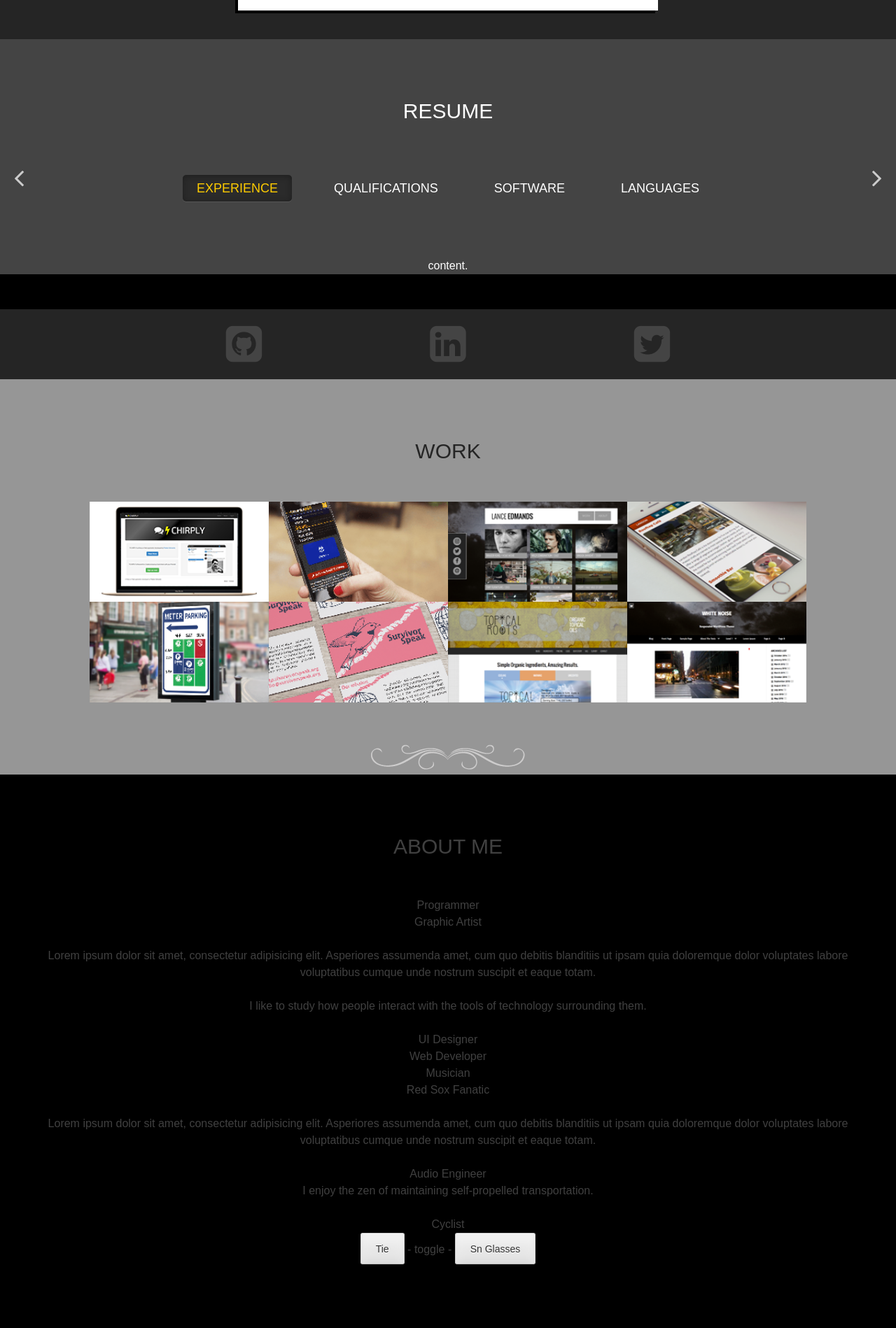
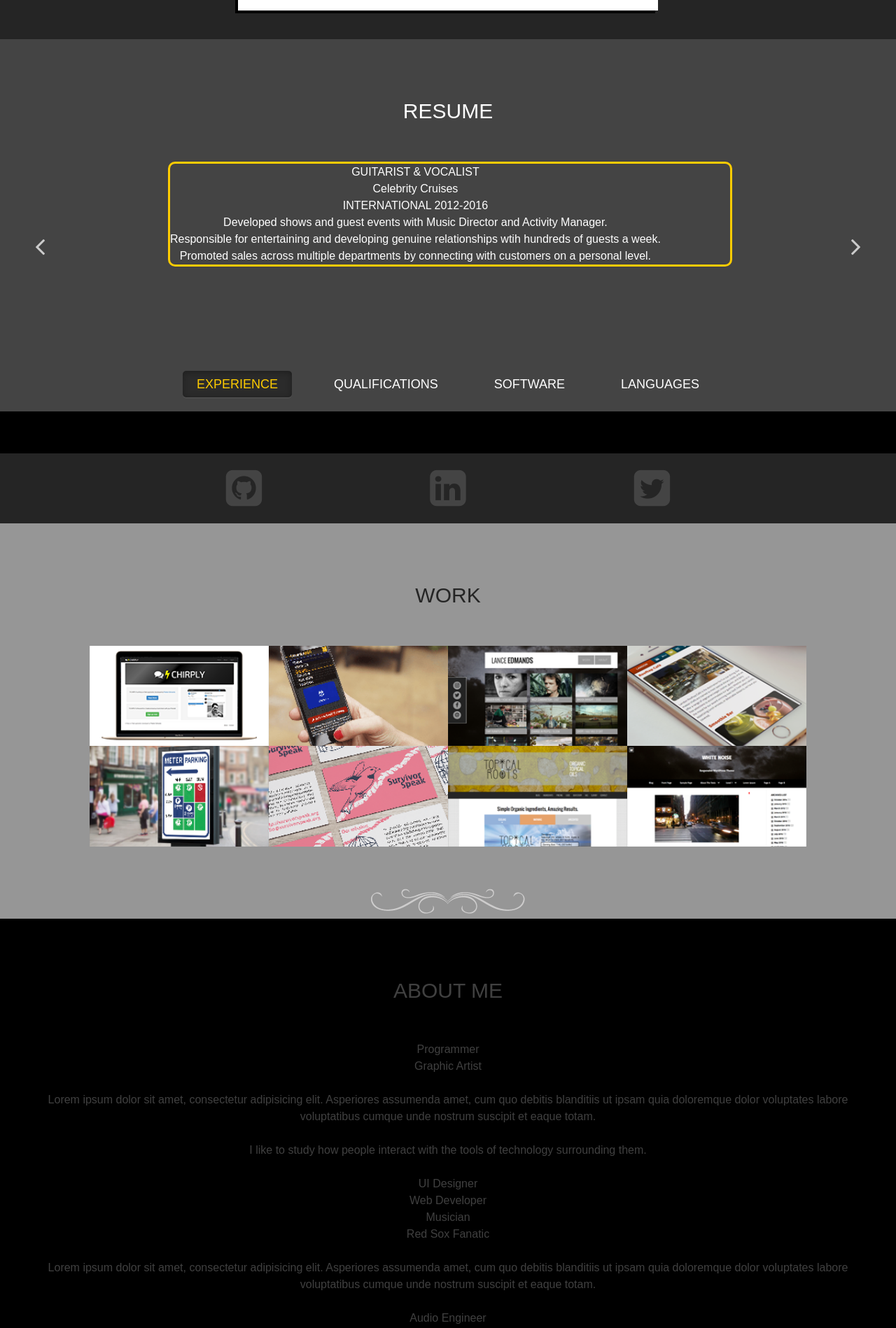
Before and after one commit to pedmands/portfolio2016, a Jekyll site: the page built from index.html, in a window 1280 px wide. Shown: the part 844-2742 px from the top of the page at 70% size. Built offline with Jekyll 4.4.1, drawn with Linux system fonts in a browser that asks for light colours; nearby versions of some CDN libraries.

Commit message:
Refactored resume section, added cycling nav in addition to the tabs

```diff
--- a/_includes/resume.html
+++ b/_includes/resume.html
@@ -1,17 +1,14 @@
-<section id="resume">
+<section id="resume-2">
   <header class="section-header">
     <h1 class="section-title">resume</h1>
   </header>
-<div class="tab-container">
-  <span class="tabs" id="resume-tabs">
-        <button class="resume-tab-label current" data-tab="exp">Experience</button>
-        <button class="resume-tab-label" data-tab="qualifications">Qualifications</button>
-        <button class="resume-tab-label" data-tab="software">Software</button>
-        <button class="resume-tab-label" data-tab="languages">Languages</button>
-  </span><!-- .resume-tabs -->
-    <div id ="exp" class="resume-tab-content current open-tab">
-    <div id="experience">
-      <section>
+  <div class="resume-controls fullwidth">
+    <div class="resume-control-prev"></div>
+    <div class="resume-control-next"></div>
+  </div>
+  <div class="resume-belt">
+    <div class="resume-unit">
+      <div class="experience-unit">
         <h3>Guitarist & Vocalist</h3>
         <span class="company">Celebrity Cruises</span>
         <h4><span class="location">International</span> 2012-2016</h4>
@@ -20,8 +17,8 @@
           <li>Responsible for entertaining and developing genuine relationships wtih hundreds of guests a week.</li>
           <li>Promoted sales across multiple departments by connecting with customers on a personal level.</li>
         </ul>
-      </section>
-      <section>
+      </div>
+      <!-- <div class="experience-unit">
         <h3>Event Manager</h3>
         <span class="company">The Monkey Nest</span>
         <h4><span class="location">Austin, TX</span> 2010-2012</h4>
@@ -30,8 +27,8 @@
           <li>Responsible for booking live music and promoting in-house events across multiple platforms.</li>
           <li>Designed and maintained marketing materials and signage.</li>
         </ul>
-      </section>
-      <section>
+      </div>
+      <div class="experience-unit">
         <h3>Assembly & Q/A</h3>
         <span class="company">Malekko</span>
         <h4><span class="location">Austin, TX</span> 2008-2010</h4>
@@ -40,13 +37,9 @@
           <li>Soldered, wired, and calibrated hundreds of analog synthesizer modules.</li>
           <li>Helped oversee inventory management and parts ordering.</li>
         </ul>
-      </section>
-     </div><!-- /#experience -->
-   </div><!-- /#exp -->
-
-     <div id="qualifications" class="resume-tab-content">
-       <section>
-
+      </div> .experience-unit -->
+    </div><!-- .resume-unit -->
+    <div class="resume-unit">
       <ul>
         <li>Acute familiarty with <a href="http://www.wordpress.org" alt="WordPress">WordPress</a> as a CMS.</li>
         <li>Extensive experience building WordPress themes from scratch.</li>
@@ -57,11 +50,9 @@
         <li>Strong understanding of a multitude of creative disciplines.</li>
         <li>Life-long learner. [ <a href="https://www.freecodecamp.com/pedmands" alt="Preston Edmands on free code camp">1</a> , <a href="https://www.codecademy.com/microRockstar23500" alt="Preston Edmands on Codecademy">2</a> ]</li>
       </ul>
-       </section>
-
-     </div><!-- /#qualifications -->
-     <div id="software" class="resume-tab-content">
-          <ul class="resume-software">
+    </div><!-- .resume-unit -->
+    <div class="resume-unit">
+      <ul class="software-list">
         <li>Illustrator CC
           <span class="stars">
             <i class="fa fa-star"></i>
@@ -127,15 +118,14 @@
         <li>Sketch
           <span class="stars">
           <i class="fa fa-star"></i>
-
           <i class="fa fa-star dark"><span class="star-half"></span></i>
           <i class="fa fa-star dark"></i>  <i class="fa fa-star dark"></i>  <i class="fa fa-star dark"></i>
         </span>
         </li>
-          </ul>
-     </div><!-- /#software -->
-     <div id="languages" class="resume-tab-content">
-        <ul class="resume-languages">
+      </ul><!-- software-list -->
+    </div><!-- .resume-unit -->
+    <div class="resume-unit">
+      <ul class="languages-list">
         <li>HTML 5
           <span class="stars">
             <i class="fa fa-star"></i>
@@ -226,7 +216,13 @@
             <i class="fa fa-star dark"></i>
           </span>
         </li>
-        </ul>
-     </div><!-- /#languages -->
-  </div> <!-- .tab-container -->
+      </ul><!-- .languages-list -->
+    </div><!-- .resume-unit -->
+  </div><!-- .resume-belt -->
+  <div class="resume-tabs">
+    <div class="resume-tab">Experience</div>
+    <div class="resume-tab">Qualifications</div>
+    <div class="resume-tab">Software</div>
+    <div class="resume-tab">Languages</div>
+  </div>
 </section>
--- a/_includes/resume2.html
+++ /dev/null
@@ -1,20 +0,0 @@
-<section id="resume-2">
-  <header class="section-header">
-    <h1 class="section-title">resume</h1>
-  </header>
-  <div class="resume-tabs">
-    <div class="resume-tab active-tab">Experience</div>
-    <div class="resume-tab">Qualifications</div>
-    <div class="resume-tab">Software</div>
-    <div class="resume-tab">Languages</div>
-  </div>
-  <div class="resume-controls fullwidth">
-    <div class="resume-control-prev"></div>
-    <div class="resume-control-next"></div>
-  </div>
-  <div class="resume-belt">
-    <div class="resume-unit">
-      content.
-    </div>
-  </div>
-</section>
--- a/_sass/mixins/_animations.scss
+++ b/_sass/mixins/_animations.scss
@@ -40,3 +40,112 @@
     transform: rotate(360deg);
   }
 }
+
+// fadeInLeft
+@mixin fadeInLeft($time: 1s){
+  -webkit-animation-name: fadeInLeft;
+  animation-name: fadeInLeft;
+  -webkit-animation-duration: $time;
+  animation-duration: $time;
+  -webkit-animation-fill-mode: both;
+  animation-fill-mode: both;
+  @-webkit-keyframes fadeInLeft {
+    from {
+      opacity: 0;
+      -webkit-transform: translate3d(-100%, 0, 0);
+      transform: translate3d(-100%, 0, 0);
+    }
+
+    to {
+      opacity: 1;
+      -webkit-transform: none;
+      transform: none;
+    }
+  }
+
+  @keyframes fadeInLeft {
+    from {
+      opacity: 0;
+      -webkit-transform: translate3d(-100%, 0, 0);
+      transform: translate3d(-100%, 0, 0);
+    }
+
+    to {
+      opacity: 1;
+      -webkit-transform: none;
+      transform: none;
+    }
+  }
+}
+
+// fadeInRight
+@mixin fadeInRight($time: 1s){
+  -webkit-animation-name: fadeInRight;
+  animation-name: fadeInRight;
+  -webkit-animation-duration: $time;
+  animation-duration: $time;
+  -webkit-animation-fill-mode: both;
+  animation-fill-mode: both;
+  @-webkit-keyframes fadeInRight {
+    from {
+      opacity: 0;
+      -webkit-transform: translate3d(100%, 0, 0);
+      transform: translate3d(100%, 0, 0);
+    }
+
+    to {
+      opacity: 1;
+      -webkit-transform: none;
+      transform: none;
+    }
+  }
+
+  @keyframes fadeInRight {
+    from {
+      opacity: 0;
+      -webkit-transform: translate3d(100%, 0, 0);
+      transform: translate3d(100%, 0, 0);
+    }
+
+    to {
+      opacity: 1;
+      -webkit-transform: none;
+      transform: none;
+    }
+  }
+}
+.fadeInRight {
+  @include fadeInRight();
+}
+//ZoomIn
+@mixin zoomIn($time: 1s){
+  -webkit-animation-name: zoomIn;
+  animation-name: zoomIn;
+  -webkit-animation-duration: $time;
+  animation-duration: $time;
+  -webkit-animation-fill-mode: both;
+  animation-fill-mode: both;
+  @-webkit-keyframes zoomIn {
+    from {
+      opacity: 0;
+      -webkit-transform: scale3d(.3, .3, .3);
+      transform: scale3d(.3, .3, .3);
+    }
+
+    50% {
+      opacity: 1;
+    }
+  }
+
+  @keyframes zoomIn {
+    from {
+      opacity: 0;
+      -webkit-transform: scale3d(.3, .3, .3);
+      transform: scale3d(.3, .3, .3);
+    }
+
+    50% {
+      opacity: 1;
+    }
+  }
+}
--- a/_sass/site/_resume.scss
+++ b/_sass/site/_resume.scss
@@ -1,3 +1,4 @@
+
 #resume-2 {
   position: relative;
   background-color: #444;
@@ -10,14 +11,23 @@
   position: relative;
   margin-bottom: 5rem;
   .resume-unit {
-    max-width: 1010px;
-    margin: 0 auto 5rem;
+    width: 80rem;
+    margin: 0 0 5rem -40rem;
+    border: 3px solid $yellow;
+    border-radius: 10px;
+    position: absolute;
+    top: 0;
+    left: 50%;
+    display: none;
+    &.active-tab {
+      display: flex;
+    }
   }
 }
 .resume-tabs {
   position: relative;
   max-width: 60rem;
-  margin: 0 auto 6rem;
+  margin: 33rem auto 6rem;
   display: flex;
   align-items: space-around;
   justify-content: center;
@@ -65,7 +75,8 @@
   }
   .resume-control-prev,
   .resume-control-next {
-    &:before{font-family: FontAwesome; color: #ccc; font-size: 4rem;}
+    cursor: pointer;
+    &:before{font-family: FontAwesome; color: #ccc; font-size: 4rem;padding:3rem;}
   }
   .resume-control-prev:before {content: '\f104';}
   .resume-control-next:before {content: '\f105';}
--- a/assets/js/portfolio_functions.js
+++ b/assets/js/portfolio_functions.js
@@ -112,4 +112,37 @@ $('.project-title').text(newTitle);
 }
 workLoad();
 
+function resumeStuff(){
+
+  $('.resume-unit').first().addClass('active-tab');
+  $('.resume-tab').first().addClass('active-tab');
+
+  $('.resume-tab').click(function(){
+    var $this = $(this),
+        $siblings = $this.parent().children(),
+        position = $siblings.index($this);
+
+        $('.resume-unit').removeClass('active-tab').eq(position).addClass('active-tab');
+        $siblings.removeClass('active-tab');
+        $this.addClass('active-tab');
+  });
+
+  $('.resume-control-next').click(function(){
+    var $this = $(this),
+    activeTab = $('.resume-belt').find('.active-tab'),
+    position = $('.resume-belt').children().index(activeTab),
+    tabCount = $('.resume-unit').length;
+
+    if(position < tabCount - 1){
+      $('.active-tab').removeClass('active-tab').next().addClass('active-tab');
+    } else {
+      $('.resume-unit').removeClass('active-tab').first().addClass('active-tab');
+      $('.resume-tab').removeClass('active-tab').first().addClass('active-tab');
+    }
+  });
+
+}
+resumeStuff();
+
+
 }); // $(document).ready
--- a/index.html
+++ b/index.html
@@ -2,7 +2,7 @@
  layout: default
 ---
 {% include lander.html %}
-{% include resume2.html %}
+{% include resume.html %}
 
 <aside id="social-1" class="social-media">
   <i class="fa fa-github-square"></i><i class="fa fa-linkedin-square"></i><i class="fa fa-twitter-square"></i>
```
Also changed, not shown: _includes/resume5.html (added, +232 -0 lines). Lines whose indentation alone changed are shown as unchanged.
